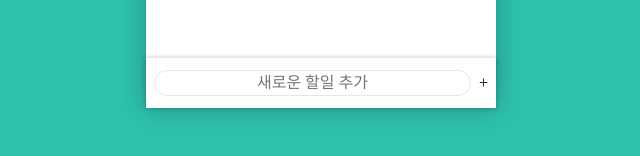
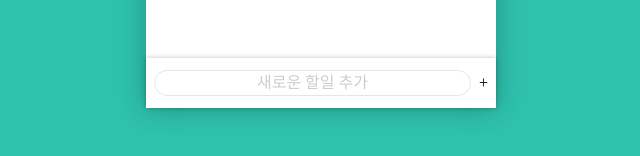
Before and after one commit to CEOS-Developers/vanilla-todo-12th, a plain HTML site: page index.html in a window 1280 px wide. Shown: the part 592-748 px from the top of the page, 319-959 px from the left. Drawn offline with Linux system fonts and the light colour scheme; a web font is replaced by a local one.

Commit message:
todo-new의 placeholder 글씨 색상 연하게

```diff
--- a/style.css
+++ b/style.css
@@ -79,3 +79,7 @@ ul {
   border:1px solid rgba(0, 0, 0, 0.1);
   border-radius: 1rem;
 }
+
+#todo-new::placeholder{
+  color: rgba(0, 0, 0, 0.2);
+}
```
